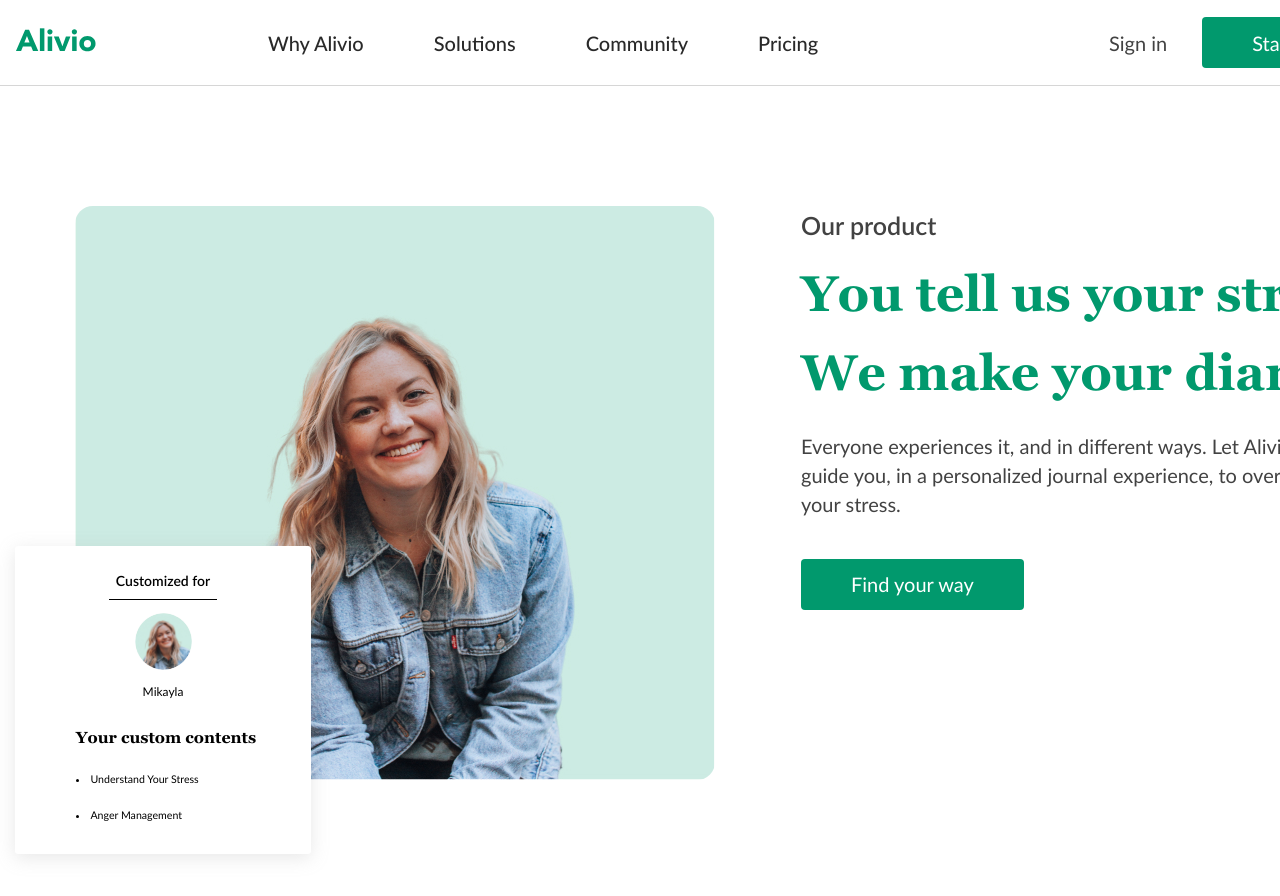
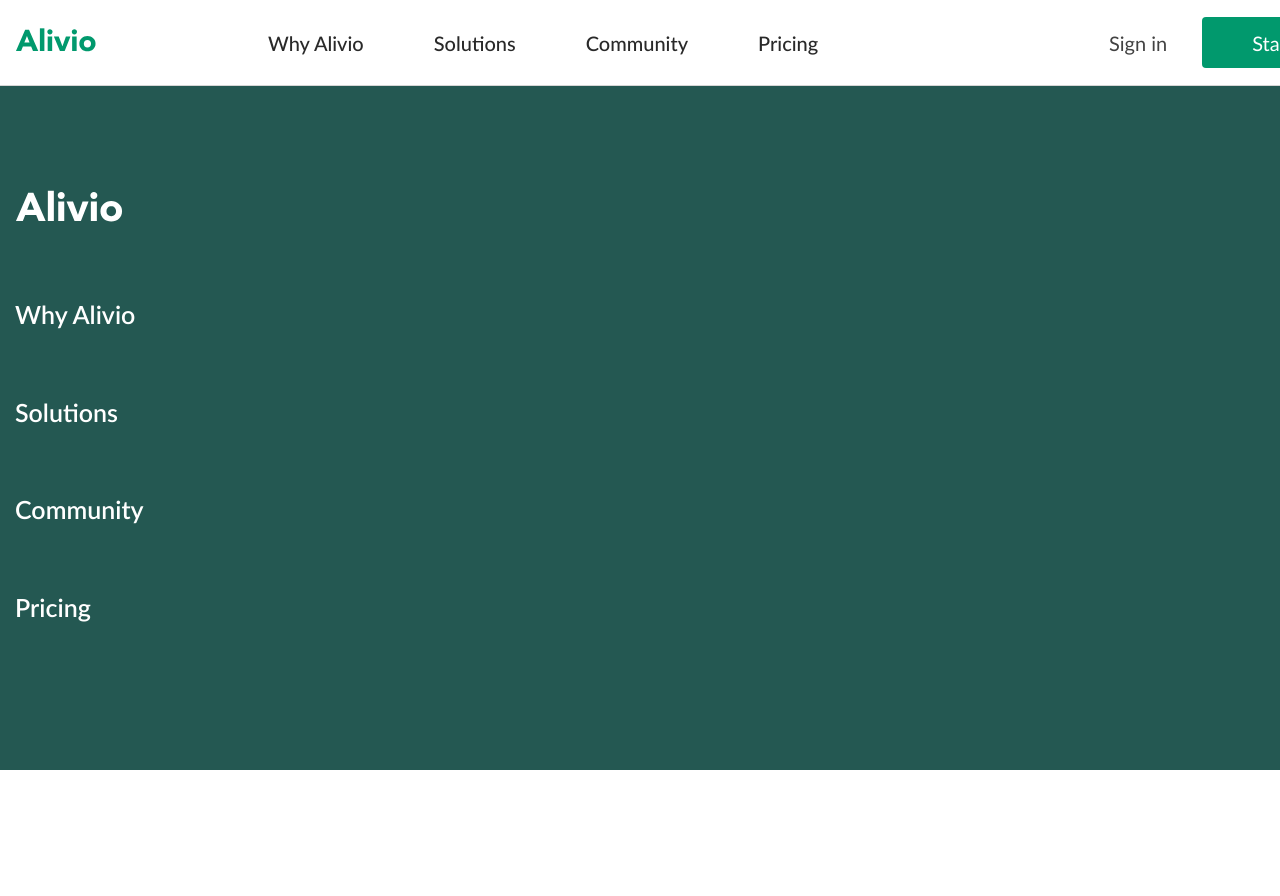
Before and after one commit to vladimirskaya/alivio, a plain HTML site: page index.html in a window 1280 px wide. Shown: the top 896 px of the page. After the commit the page ends 800 px from the top, so only its background shows below. Drawn offline with Linux system fonts and the light colour scheme.

Commit message:
add section =footer=

```diff
--- /dev/null
+++ b/css/blocks/footer.css
@@ -0,0 +1,31 @@
+.footer {
+    background-color: #245852;
+    color: #fff;
+    padding-top: 104px;
+    padding-bottom: 144px;
+}
+
+.footer-content {
+
+}
+
+.footer-logo + * {
+    margin-top: 74px;
+}
+
+.footer-nav {
+    font-size: 25px;
+    font-weight: 600;
+}
+
+.footer-nav li + li {
+    margin-top: 60px;
+}
+
+.footer-nav a {
+    transition: opacity 0.2s ease;
+}
+
+.footer-nav a:hover {
+    opacity: 0.8;
+}
--- a/index.html
+++ b/index.html
@@ -17,6 +17,7 @@
     <link rel="stylesheet" href="./css/blocks/product.css">
     <link rel="stylesheet" href="./css/blocks/card.css">
     <link rel="stylesheet" href="./css/blocks/avatar.css">
+    <link rel="stylesheet" href="./css/blocks/footer.css">
 
     <!--Fonts-->
     <link rel="stylesheet" href="./css/fonts/Georgia/stylesheet.css">
@@ -185,7 +186,7 @@
         <!-- Конец секции видео  -->
 
         <!-- Начало секции Product  -->
-        <section class="product">
+        <section class="product none">
             <div class="container">
                 <div class="product-row">
                     <div class="product-img-wrapper">
@@ -232,6 +233,25 @@
                 </div>
             </div>
         </section>
+        <!-- Конец секции Product  -->
+
+        <!-- Начало секции Footer  -->
+        <footer class="footer">
+            <div class="container">
+                <div class="footer-content">
+                    <img class="footer-logo" src="./images/footer-logo.svg" alt="logo">
+                    <nav class="footer-nav">
+                        <ul>
+                            <li><a href="#">Why Alivio</a></li>
+                            <li><a href="#">Solutions</a></li>
+                            <li><a href="#">Community</a></li>
+                            <li><a href="#">Pricing</a></li>
+                        </ul>
+                    </nav>
+                </div>
+            </div>
+        </footer>
+        <!-- Конец секции Footer  -->
 
     </main>
 </body>
```
Also changed, not shown: images/footer-logo.svg (added).
